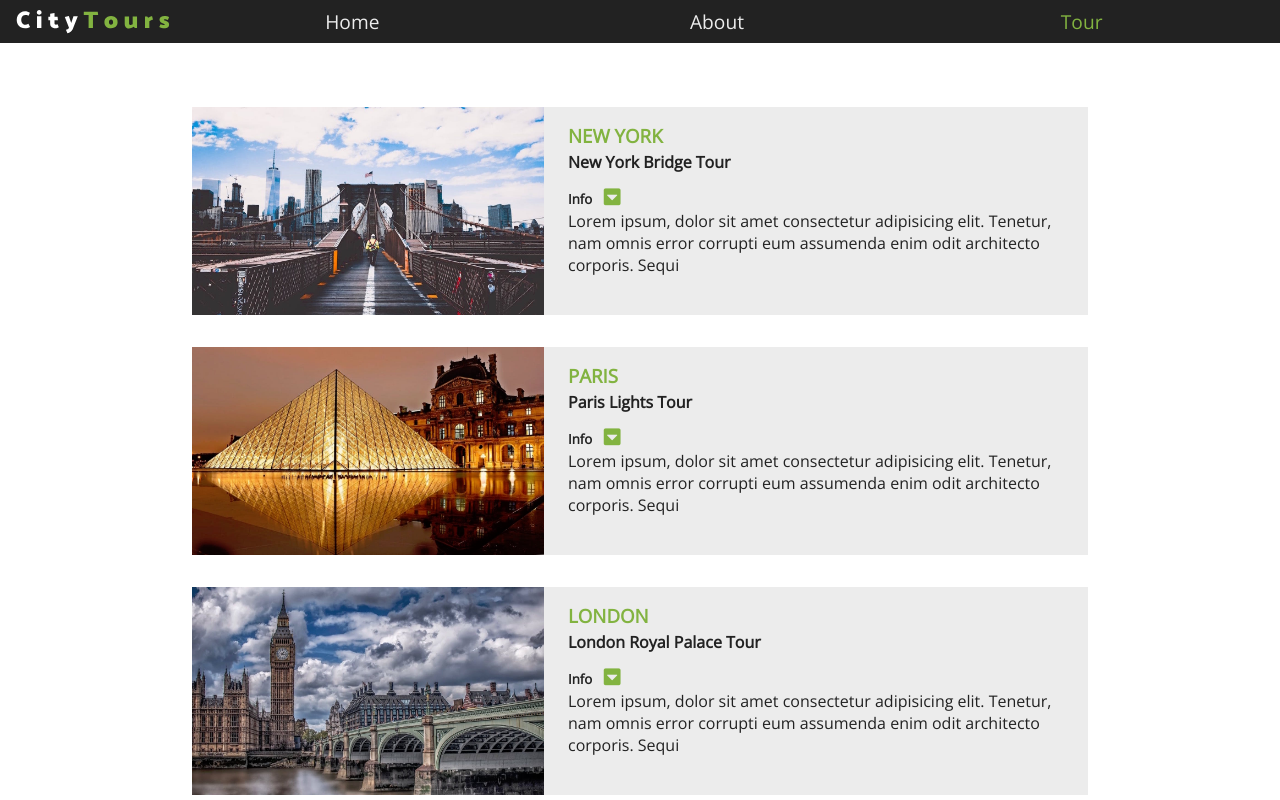
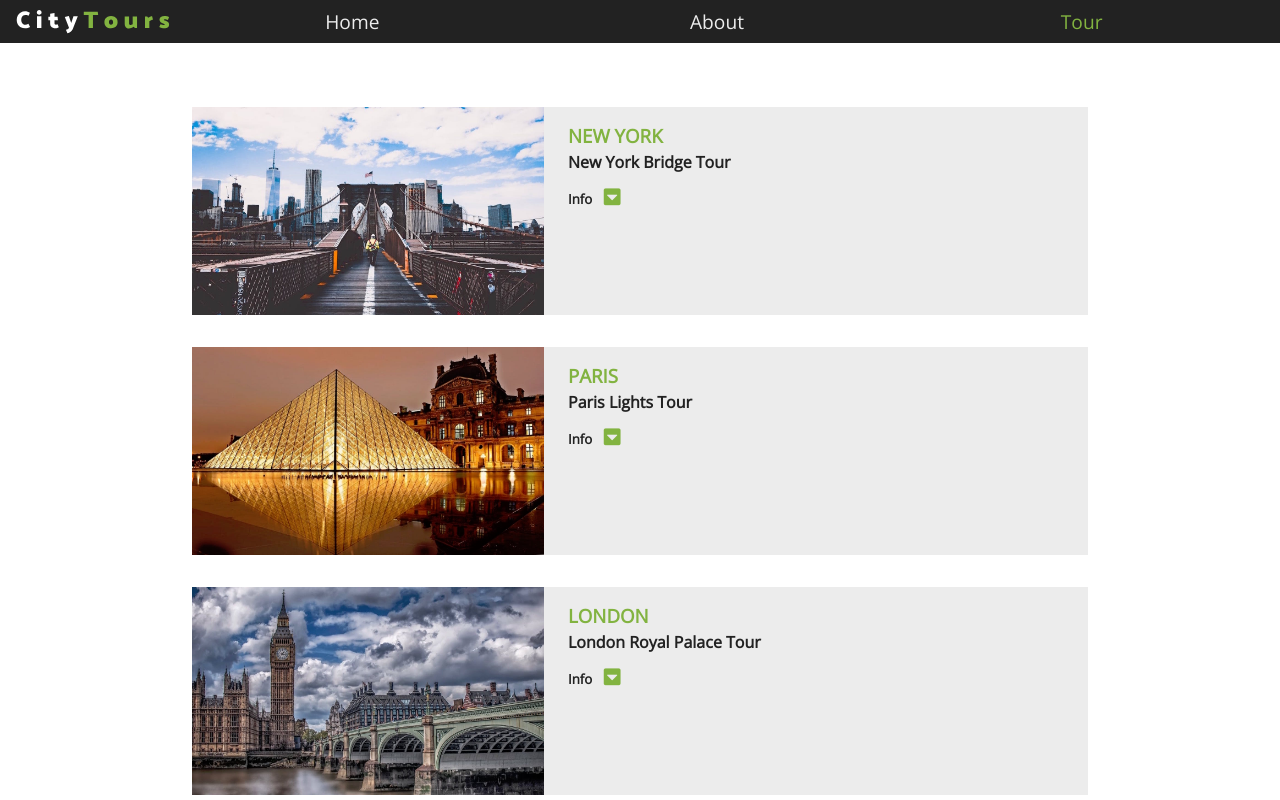
Before and after one commit to indam94/CityTour_React, a React (Create React App) app: page / in a window 1280 px wide. Shown: the top 800 px of the page. Built offline with nearby package versions, Linux system fonts and the light colour scheme.

Commit message:
Tour Info Toggle

```diff
--- a/src/components/Tour/Tour.js
+++ b/src/components/Tour/Tour.js
@@ -3,6 +3,17 @@
 import "@fortawesome/fontawesome-free/css/all.min.css"
 
 export default class Tour extends Component {
+
+    state = {
+        showInfo: false
+    };
+
+    handleInfo = () => {
+        this.setState({
+            showInfo:!this.state.showInfo
+        });
+    }
+
     render() {
 
         console.log(this.props);
@@ -21,11 +32,12 @@
                     <h3>{city}</h3>
                     <h4>{name}</h4>
                     <h5>info{" "}
-                        <span>
+                        <span onClick={this.handleInfo}>
                             <i className="fas fa-caret-square-down"/>
                         </span>
                     </h5>
-                    <p>{info}</p>
+                    {this.state.showInfo && <p>{info}</p>}
+
                 </div>
             </article>
 
```
